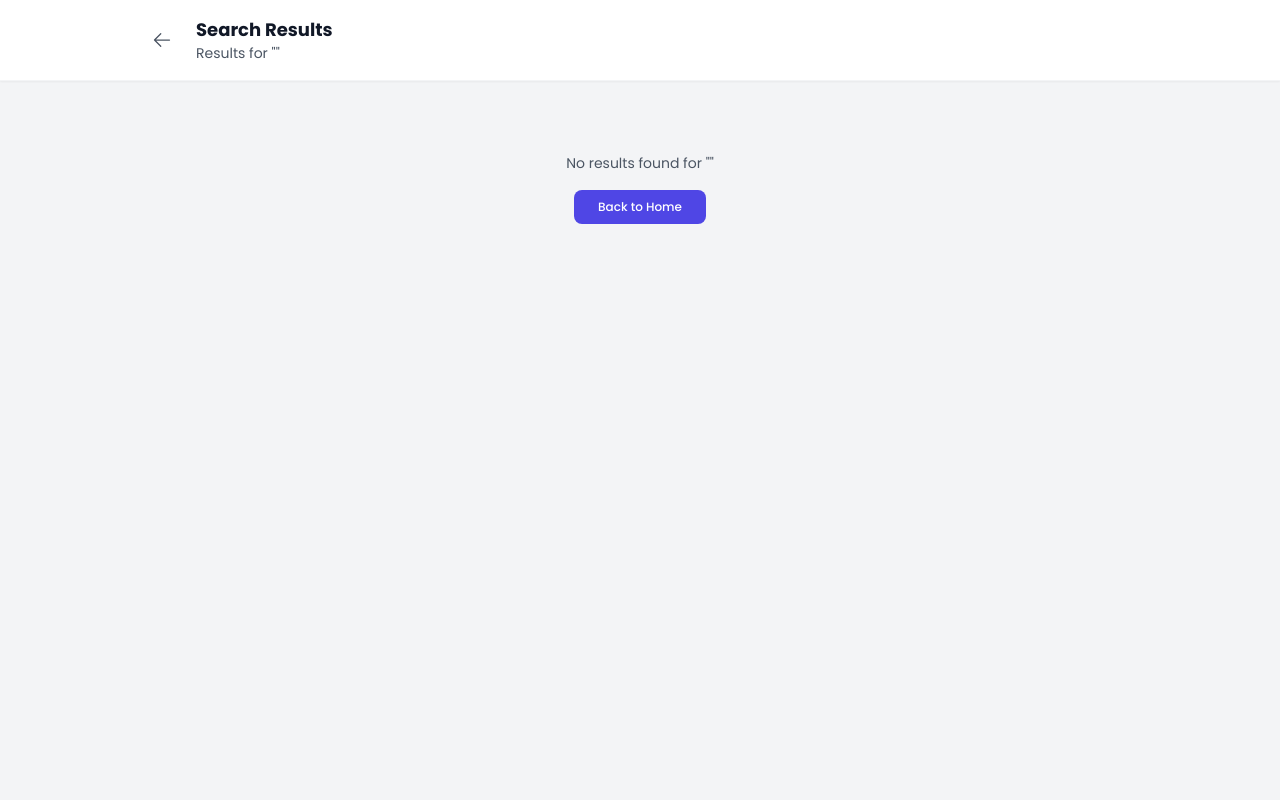
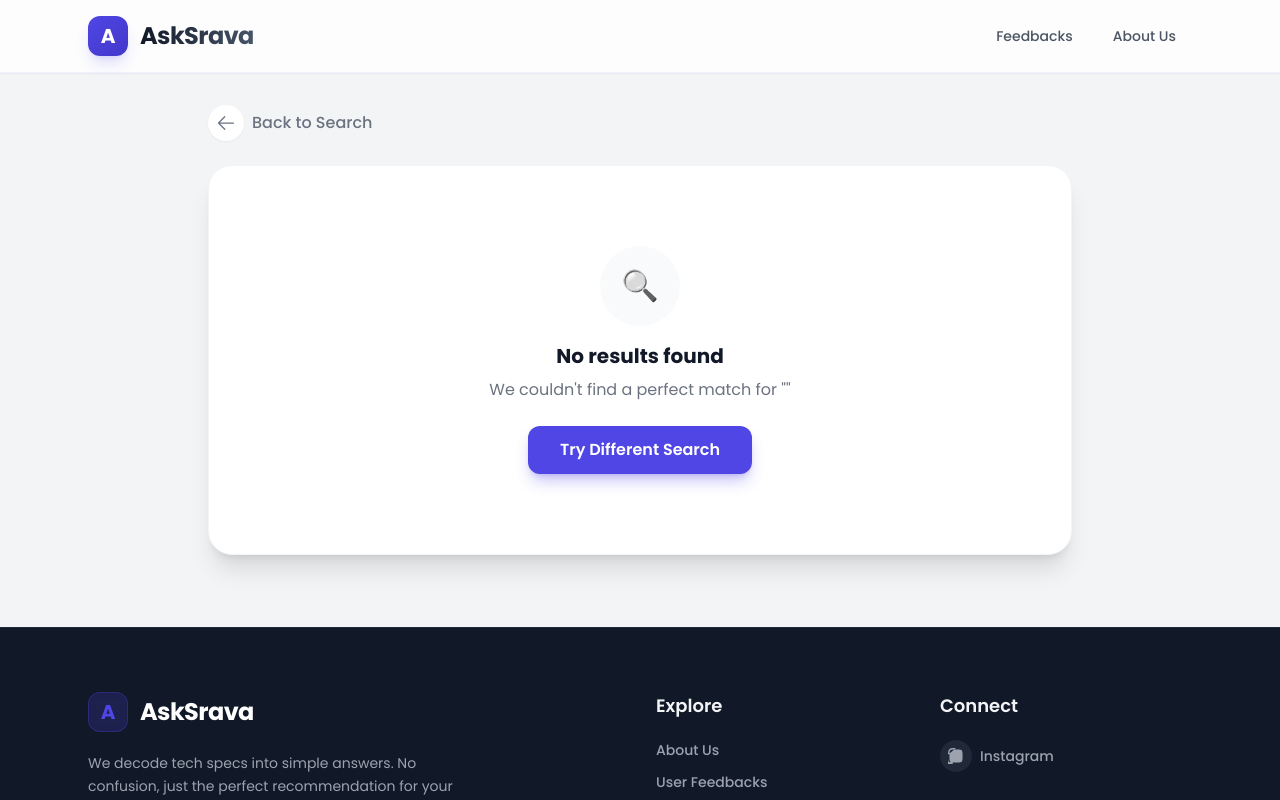
Before and after one commit to ASK-SRAVA/asksravafrontend, a React (Vite) app: page /search-results in a window 1280 px wide. Shown: the top 800 px of the page. Built offline with nearby package versions, Linux system fonts and the light colour scheme.

Commit message:
search results page changed

```diff
--- a/src/pages/searchResults/searchResults.jsx
+++ b/src/pages/searchResults/searchResults.jsx
@@ -3,6 +3,9 @@ import { useLocation, useNavigate } from 'react-router-dom';
 import { ArrowLeftIcon } from '@heroicons/react/24/outline';
 import { searchService } from '../../services/searchService';
 import FeedbackForm from '../../components/feedbackForm';
+
+import Header from '../../components/header';
+import Footer from '../../components/Footer';
 
 const SearchResults = () => {
   const location = useLocation();
@@ -11,7 +14,6 @@ const SearchResults = () => {
   const [loading, setLoading] = useState(false);
 
   const searchPayload = location.state;
-  console.log("searchPayload:", searchPayload);
   const searchQuery = searchPayload?.query || new URLSearchParams(location.search).get('q');
 
   useEffect(() => {
@@ -20,12 +22,9 @@ const SearchResults = () => {
 
       setLoading(true);
       try {
-        console.log("Making API call with payload:", searchPayload);
         const response = await searchService(searchPayload || { query: searchQuery });
-        console.log("API response:", response);
         const result = response.data;
 
-        // Convert single product response to array format for display
         if (result && result.product) {
           setSearchResults([{
             id: result.product.product_id,
@@ -33,8 +32,8 @@ const SearchResults = () => {
             brand: result.product.brand,
             price: `₹${result.product.price.toLocaleString()}`,
             explanation: result.explanation,
-            rating: 4.5, // Default rating since not provided
-            image: '📱', // Default image
+            rating: 4.5,
+            image: result.product.image || '📱',
             amazonLink: result.product.amazon_link,
             flipkartLink: result.product.flipkart_link
           }]);
@@ -53,122 +52,132 @@ const SearchResults = () => {
   }, [searchPayload, searchQuery]);
 
   return (
-    <div className="min-h-screen bg-secondary pb-16 md:pb-0">
-      {/* Header */}
-      <div className="bg-white shadow-sm border-b border-gray-100">
-        <div className="max-w-5xl mx-auto px-3 md:px-4 py-3 md:py-4 flex items-center gap-3 md:gap-4">
-          <button
-            onClick={() => navigate(-1)}
-            className="p-1.5 md:p-2 hover:bg-gray-100 rounded-lg transition-colors"
-          >
-            <ArrowLeftIcon className="w-4 h-4 md:w-5 md:h-5 text-gray-600" />
-          </button>
-          <div className="flex-1 min-w-0">
-            <h1 className="text-labelLG md:text-headingMD font-bold text-dark truncate">
-              Search Results
-            </h1>
-            <p className="text-labelSM md:text-labelMD text-gray-600 truncate">
-              Results for "{searchQuery}"
-            </p>
-          </div>
-        </div>
+    <div className="min-h-screen bg-secondary font-sans selection:bg-purple-200">
+      <Header />
+
+      {/* Background Ambience */}
+      <div className="fixed inset-0 pointer-events-none -z-10">
+         <div className="absolute top-0 left-1/4 w-96 h-96 bg-primary/5 rounded-full blur-3xl"></div>
+         <div className="absolute bottom-0 right-1/4 w-96 h-96 bg-accent/5 rounded-full blur-3xl"></div>
       </div>
 
-      {/* Content */}
-      <div className="max-w-5xl mx-auto px-3 md:px-4 py-4 md:py-6">
+      <main className="max-w-4xl mx-auto px-4 py-4 md:py-8">
+        {/* Back Button */}
+        <button
+          onClick={() => navigate(-1)}
+          className="group flex items-center gap-2 text-gray-500 hover:text-primary transition-colors mb-4 md:mb-6 text-sm md:text-base"
+        >
+          <div className="p-2 bg-white rounded-full shadow-sm group-hover:shadow-md transition-all">
+            <ArrowLeftIcon className="w-5 h-5" />
+          </div>
+          <span className="font-medium">Back to Search</span>
+        </button>
+
         {loading ? (
-          <div className="text-center py-8 md:py-12">
-            <div className="text-gray-600 text-labelMD">Searching for best products...</div>
+          <div className="flex flex-col items-center justify-center py-20 animate-pulse">
+            <div className="w-24 h-24 bg-gradient-to-tr from-primary/20 to-accent/20 rounded-full flex items-center justify-center mb-6 relative">
+              <div className="absolute inset-0 border-4 border-indigo-100 rounded-full border-t-primary animate-spin"></div>
+              <span className="text-3xl">🤖</span>
+            </div>
+            <h2 className="text-2xl font-bold text-dark text-center">Analysing 1000+ options...</h2>
+            <p className="text-gray-500 mt-2">Finding the perfect match for your budget</p>
           </div>
         ) : searchResults.length > 0 ? (
-          <div className="space-y-4 md:grid md:grid-cols-2 lg:grid-cols-3 md:gap-4 md:space-y-0">
+          <div className="space-y-10 animate-fade-in-up">
+            <div className="text-center">
+              <h1 className="text-2xl md:text-4xl font-extrabold text-dark mb-1 md:mb-2">
+                We found the <span className="text-primary">Perfect Match</span>
+              </h1>
+              <p className="text-gray-500">Based on your preference for <span className="font-semibold text-dark">{searchPayload?.priority || searchQuery}</span></p>
+            </div>
+
             {searchResults.map((product) => (
-              <div
-                key={product.id}
-                className="bg-white rounded-xl border border-gray-100 p-3 md:p-4 hover:shadow-md transition-shadow"
-              >
-                <div className="aspect-square bg-gray-50 rounded-lg flex items-center justify-center mb-3">
-                  <span className="text-3xl md:text-4xl">{product.image}</span>
-                </div>
+              <div key={product.id} className="relative">
+                 {/* Hero Card */}
+                 <div className="bg-white/80 backdrop-blur-xl rounded-2xl md:rounded-3xl p-5 md:p-10 border border-indigo-50 shadow-xl md:shadow-2xl shadow-indigo-200/40 relative overflow-hidden group hover:scale-[1.01] transition-transform duration-500">
 
-                <h3 className="font-medium text-dark text-labelMD mb-2 line-clamp-2">
-                  {product.name}
-                </h3>
+                    {/* Glowing Effect */}
+                    <div className="absolute -top-24 -right-24 w-48 h-48 bg-gradient-to-br from-primary/30 to-accent/30 rounded-full blur-3xl group-hover:opacity-75 transition-opacity"></div>
 
-                <p className="text-labelSM text-gray-600 mb-3 line-clamp-3">
-                  {product.explanation}
-                </p>
+                    <div className="grid md:grid-cols-2 gap-6 md:gap-8 items-center relative z-10">
+                      {/* Product Image / Placeholder */}
+                      <div className="bg-gradient-to-b from-gray-50 to-white rounded-2xl aspect-[4/3] flex items-center justify-center p-8 border border-gray-100 shadow-inner relative group-hover:shadow-md transition-shadow">
+                        {product.image ? (
+                           <img src={product.image} alt={product.name} className="w-full h-full object-contain drop-shadow-xl mix-blend-multiply" />
+                        ) : (
+                           <div className="flex flex-col items-center justify-center text-gray-300">
+                              <span className="text-5xl md:text-6xl font-bold opacity-20 uppercase tracking-widest">{product.brand?.[0] || 'A'}</span>
+                              <span className="text-xs mt-2 font-medium tracking-wider uppercase opacity-40">{product.brand || 'AskSrava'}</span>
+                           </div>
+                        )}
+                      </div>
 
-                <div className="flex items-center mb-2">
-                  <div className="flex items-center bg-accent text-secondary text-labelSM px-1.5 py-0.5 rounded">
-                    <span>{product.rating}</span>
-                    <span className="ml-0.5">★</span>
-                  </div>
-                </div>
+                      {/* Product Details */}
+                      <div className="space-y-6">
+                         <div>
+                            <div className="flex items-center gap-2 mb-2">
+                              <span className="px-3 py-1 bg-green-100 text-green-700 text-xs font-bold uppercase tracking-wider rounded-full flex items-center gap-1">
+                                <svg className="w-3 h-3" fill="currentColor" viewBox="0 0 20 20"><path fillRule="evenodd" d="M16.707 5.293a1 1 0 010 1.414l-8 8a1 1 0 01-1.414 0l-4-4a1 1 0 011.414-1.414L8 12.586l7.293-7.293a1 1 0 011.414 0z" clipRule="evenodd"></path></svg>
+                                Best Choice
+                              </span>
+                              <div className="flex items-center text-amber-400 text-sm font-bold gap-1">
+                                <span>★</span><span>{product.rating}</span>
+                              </div>
+                            </div>
+                            <h2 className="text-xl md:text-3xl font-bold text-dark leading-tight">{product.name}</h2>
+                            <p className="text-xl md:text-2xl font-bold text-primary mt-1 md:mt-2">{product.price}</p>
+                         </div>
 
-                <div className="text-headingSM font-bold text-dark mb-3 md:mb-4">
-                  {product.price}
-                </div>
+                         <div className="bg-indigo-50/50 rounded-xl p-5 border border-indigo-100 relative">
+                            {/* Quote Icon */}
+                            <div className="absolute -top-3 -left-2 bg-indigo-100 text-indigo-600 rounded-full p-1.5 shadow-sm">
+                               <svg className="w-4 h-4" fill="currentColor" viewBox="0 0 24 24"><path d="M14.017 21L14.017 18C14.017 16.8954 14.9124 16 16.017 16H19.017C19.5693 16 20.017 15.5523 20.017 15V9C20.017 8.44772 19.5693 8 19.017 8H15.017C14.4647 8 14.017 8.44772 14.017 9V11C14.017 11.5523 13.5693 12 13.017 12H12.017V5H22.017V15C22.017 16.6569 20.6739 18 19.017 18H16.017C15.4647 18 15.017 18.4477 15.017 19V21L14.017 21ZM5.0166 21L5.0166 18C5.0166 16.8954 5.91203 16 7.0166 16H10.0166C10.5689 16 11.0166 15.5523 11.0166 15V9C11.0166 8.44772 10.5689 8 10.0166 8H6.0166C5.46432 8 5.0166 8.44772 5.0166 9V11C5.0166 11.5523 4.56889 12 4.0166 12H3.0166V5H13.0166V15C13.0166 16.6569 11.6735 18 10.0166 18H7.0166C6.46432 18 6.0166 18.4477 6.0166 19V21L5.0166 21Z"></path></svg>
+                            </div>
+                            <h3 className="font-semibold text-indigo-900 mb-2 ml-4">Why we picked this?</h3>
+                            <p className="text-gray-700 text-sm leading-relaxed italic">"{product.explanation}"</p>
+                         </div>
 
-                <div className="space-y-2">
-                  {product.amazonLink ? (
-                    <a
-                      href={product.amazonLink}
-                      target="_blank"
-                      rel="noopener noreferrer"
-                      className="block w-full bg-orange-500 text-white text-labelSM font-medium py-2.5 md:py-2 rounded-lg active:bg-orange-600 md:hover:bg-orange-600 transition-colors text-center"
-                    >
-                      View on Amazon
-                    </a>
-                  ) : (
-                    <button
-                      disabled
-                      className="w-full bg-gray-400 text-white text-labelSM font-medium py-2.5 md:py-2 rounded-lg cursor-not-allowed text-center"
-                    >
-                      Not Available on Amazon
-                    </button>
-                  )}
+                         <div className="flex flex-wrap gap-3">
+                            {product.amazonLink && (
+                              <a href={product.amazonLink} target="_blank" rel="noopener noreferrer" className="flex-1 min-w-[140px] flex items-center justify-center gap-2 bg-[#FF9900] hover:bg-[#ffad33] text-white py-3.5 px-4 rounded-xl font-bold shadow-lg shadow-orange-200 transition-all hover:-translate-y-1 group">
+                                <span>Amazon</span>
+                                <svg className="w-4 h-4 group-hover:translate-x-1 transition-transform" fill="none" stroke="currentColor" viewBox="0 0 24 24"><path strokeLinecap="round" strokeLinejoin="round" strokeWidth="2" d="M10 6H6a2 2 0 00-2 2v10a2 2 0 002 2h10a2 2 0 002-2v-4M14 4h6m0 0v6m0-6L10 14"></path></svg>
+                              </a>
+                            )}
 
-                  {product.flipkartLink ? (
-                    <a
-                      href={product.flipkartLink}
-                      target="_blank"
-                      rel="noopener noreferrer"
-                      className="block w-full bg-blue-500 text-white text-labelSM font-medium py-2.5 md:py-2 rounded-lg active:bg-blue-600 md:hover:bg-blue-600 transition-colors text-center"
-                    >
-                      View on Flipkart
-                    </a>
-                  ) : (
-                    <button
-                      disabled
-                      className="w-full bg-gray-400 text-white text-labelSM font-medium py-2.5 md:py-2 rounded-lg cursor-not-allowed text-center"
-                    >
-                      Not Available on Flipkart
-                    </button>
-                  )}
-                </div>
+                            {product.flipkartLink && (
+                              <a href={product.flipkartLink} target="_blank" rel="noopener noreferrer" className="flex-1 min-w-[140px] flex items-center justify-center gap-2 bg-[#2874F0] hover:bg-[#4085f3] text-white py-3.5 px-4 rounded-xl font-bold shadow-lg shadow-blue-200 transition-all hover:-translate-y-1 group">
+                                <span>Flipkart</span>
+                                <svg className="w-4 h-4 group-hover:translate-x-1 transition-transform" fill="none" stroke="currentColor" viewBox="0 0 24 24"><path strokeLinecap="round" strokeLinejoin="round" strokeWidth="2" d="M10 6H6a2 2 0 00-2 2v10a2 2 0 002 2h10a2 2 0 002-2v-4M14 4h6m0 0v6m0-6L10 14"></path></svg>
+                              </a>
+                            )}
+                         </div>
+                      </div>
+                    </div>
+                 </div>
               </div>
             ))}
+
+
           </div>
         ) : (
-          <div className="text-center py-8 md:py-12 px-4">
-            <div className="text-gray-600 mb-4 text-labelMD">No results found for "{searchQuery}"</div>
+          <div className="text-center py-20 bg-white rounded-3xl shadow-xl border border-gray-100">
+            <div className="w-20 h-20 bg-gray-50 rounded-full flex items-center justify-center mx-auto mb-4">
+               <span className="text-3xl grayscale">🔍</span>
+            </div>
+            <h2 className="text-xl font-bold text-dark mb-2">No results found</h2>
+            <p className="text-gray-500 mb-6">We couldn't find a perfect match for "{searchQuery}"</p>
             <button
               onClick={() => navigate('/')}
-              className="bg-primary text-white px-6 py-2.5 md:py-2 rounded-lg active:bg-primary/90 md:hover:bg-primary/90 transition-colors text-labelSM font-medium"
+              className="bg-primary text-white px-8 py-3 rounded-xl hover:bg-indigo-700 transition-all font-semibold shadow-lg shadow-primary/30"
             >
-              Back to Home
+              Try Different Search
             </button>
           </div>
         )}
+      </main>
 
-        {/* Feedback Section */}
-        {searchResults.length > 0 && (
-          <div className="mt-6 mb-4">
-            <FeedbackForm />
-          </div>
-        )}
-      </div>
+      {!loading && <Footer />}
     </div>
   );
 };
```
Also changed, not shown: src/index.css (+16 -0 lines).
